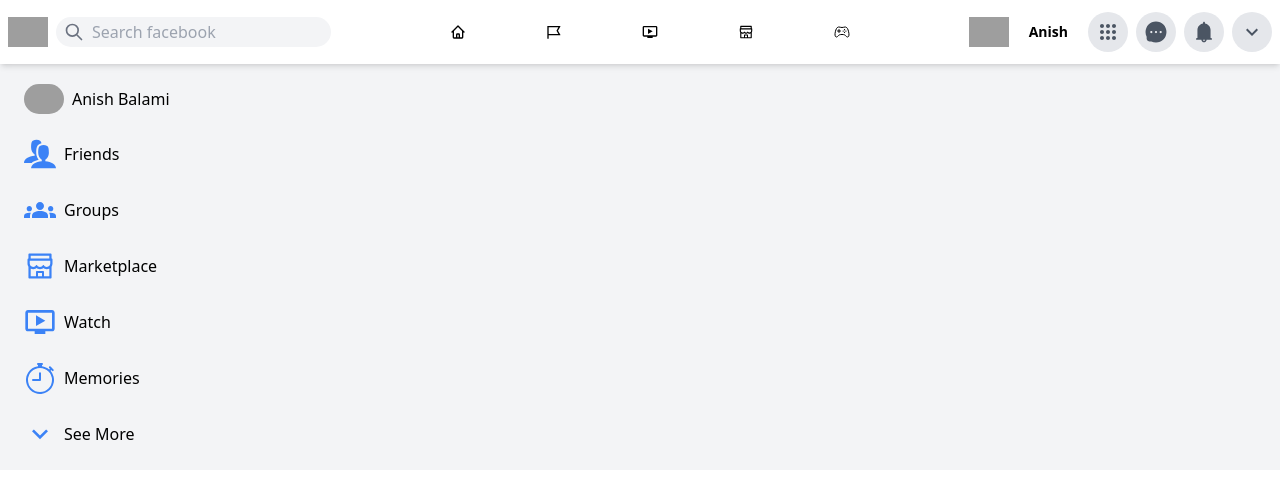
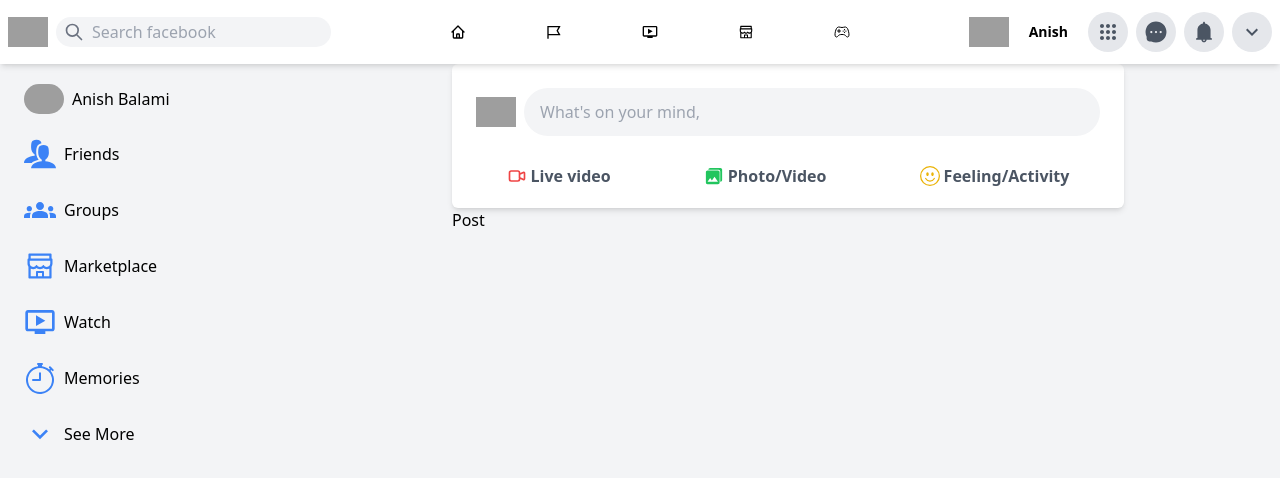
Before and after one commit to anishbalami/facebook-clone, a Next.js app: page / in a window 1280 px wide. Shown: the top 478 px of the page. Built offline with nearby package versions, Linux system fonts and the light colour scheme; grey boxes are pictures that could not be loaded.

Commit message:
making feed

```diff
--- /dev/null
+++ b/components/CreatePost.js
@@ -0,0 +1,42 @@
+import Image from 'next/image'
+import React from 'react'
+import { HiOutlineVideoCamera } from 'react-icons/hi'
+import {IoMdPhotos} from 'react-icons/io'
+import { BsEmojiSmile } from 'react-icons/bs'
+
+const CreatePost = () => {
+  return (
+    <div className='bg-white rounded-md shadow-md text-gray-500 p-2'>
+        <div className='flex p-4 space-x-2 items-center'>
+        <Image
+            src="https://upload.wikimedia.org/wikipedia/en/thumb/0/04/Facebook_f_logo_%282021%29.svg/512px-Facebook_f_logo_%282021%29.svg.png?20210818083032"
+            height={40}
+            width={40}
+            />
+            <form className='flex flex-1'>
+                <input className='rounded-full h-12 flex-grow focus:outline-none font-medium bg-gray-100 px-4'
+                type="text"
+                placeholder={"What's on your mind,"} ></input>
+                <button hidden></button>
+            </form>
+        </div>
+        <div className='flex justify-evenly py-2'>
+                <div className='flex items-center p-1 space-x-1 flex-grow justify-center hover:bg-gray-100 rounded-md hover:cursor-pointer'>
+                    <HiOutlineVideoCamera size={20} className='text-red-500' />
+                    <p className='font-semibold text-gray-600'>Live video</p>
+                </div>
+                <div className='flex items-center p-1 space-x-1 flex-grow justify-center hover:bg-gray-100 rounded-md hover:cursor-pointer'>
+                    <IoMdPhotos size={20} className='text-green-500' />
+                    <p className='font-semibold text-gray-600'>Photo/Video</p>
+                </div>
+                <div className='flex items-center p-1 space-x-1 flex-grow justify-center hover:bg-gray-100 rounded-md hover:cursor-pointer'>
+                    <BsEmojiSmile size={20} className='text-yellow-500' />
+                    <p className='font-semibold text-gray-600'>Feeling/Activity</p>
+                </div>
+        </div>
+    </div>
+
+  )
+}
+
+export default CreatePost
--- /dev/null
+++ b/components/Feed.js
@@ -0,0 +1,18 @@
+import React from 'react'
+import CreatePost from './CreatePost'
+import Posts from './Posts'
+
+const Feed = () => {
+  return (
+    <div className='flex-grow h-screen pt-g mr-6 overflow-y-auto'>
+        <div className='mx-auto max-w-d md:max-w-xl lg:max-w-2xl'>
+            {/* Create Post Box */}
+            <CreatePost />
+            {/* Posts */}
+            <Posts />
+        </div>
+    </div>
+  )
+}
+
+export default Feed
--- /dev/null
+++ b/components/Post.js
@@ -0,0 +1,9 @@
+import React from 'react'
+
+const Post = () => {
+  return (
+    <div>Post</div>
+  )
+}
+
+export default Post
--- /dev/null
+++ b/components/Posts.js
@@ -0,0 +1,8 @@
+import React from 'react'
+import Post from './Post'
+
+const Posts = () => {
+  return <Post />;
+}
+
+export default Posts
--- a/pages/index.js
+++ b/pages/index.js
@@ -1,3 +1,4 @@
+import Feed from "@/components/Feed";
 import Header from "@/components/Header";
 import Sidebar from "@/components/Sidebar";
 import Head from "next/head";
@@ -14,6 +15,7 @@
       {/* Left Sidebar */}
       <Sidebar />
       {/* Feed (Create Post and Posts) */}
+      <Feed />
       {/* Right SideBar */}
     </main>
    </div>
```
